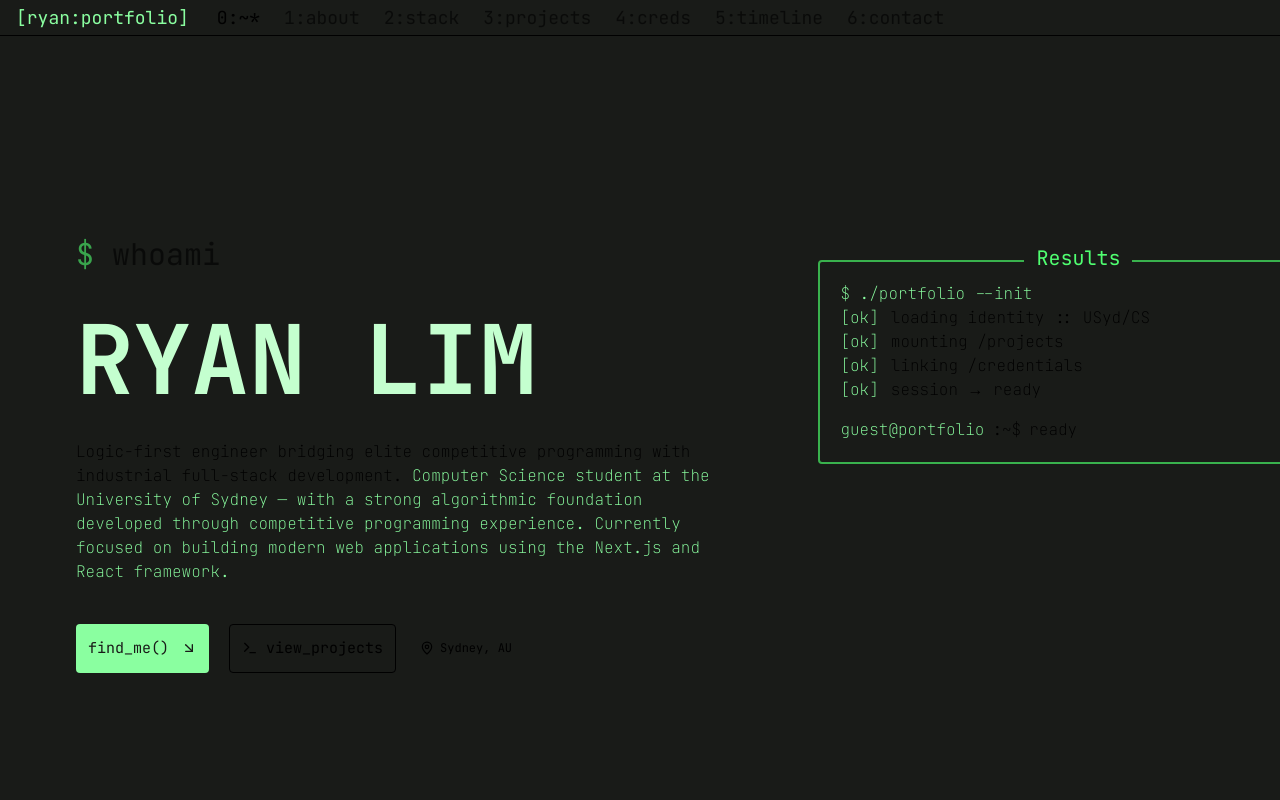
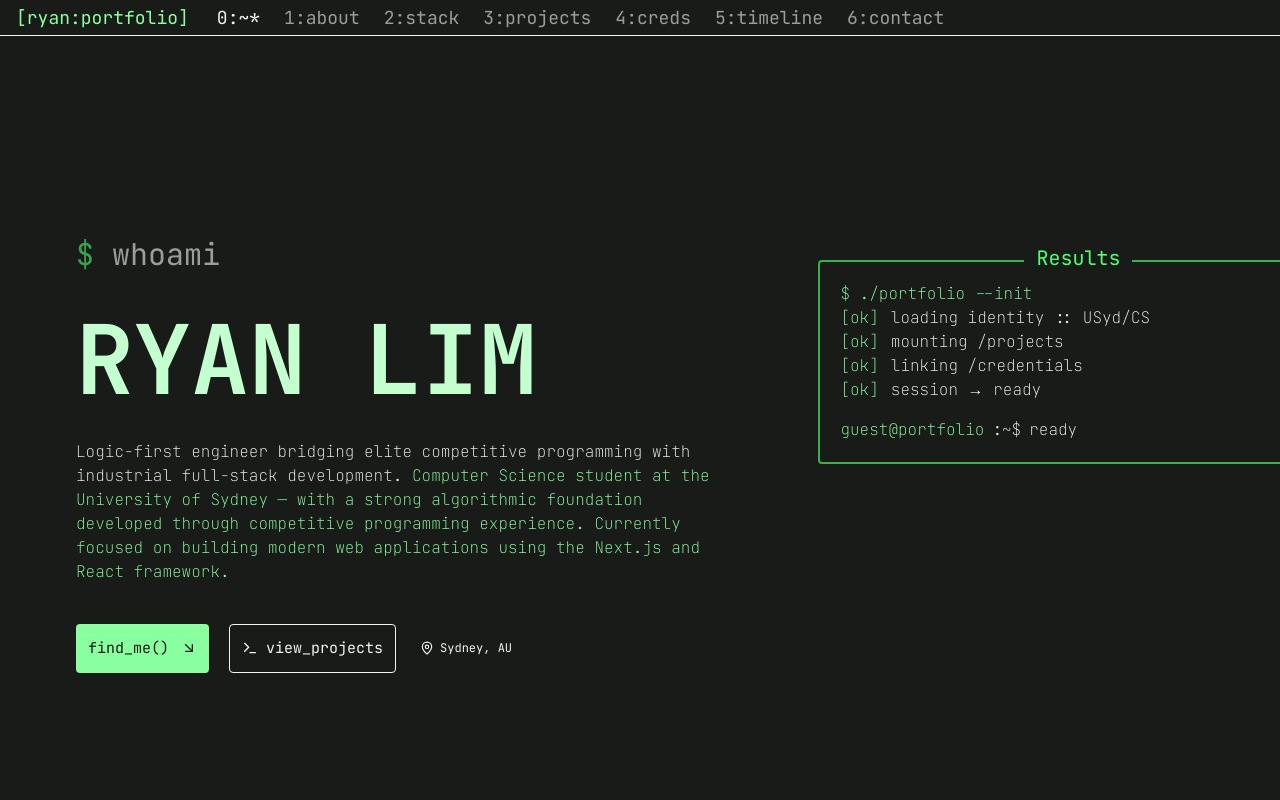
Before and after one commit to ZH-170/portfolio, a Next.js app: page / in a window 1280 px wide. Shown: the top 800 px of the page. Built offline with nearby package versions, Linux system fonts and the light colour scheme.

Commit message:
fix text color

```diff
--- a/src/app/page.tsx
+++ b/src/app/page.tsx
@@ -10,7 +10,7 @@ import Contact from "@/app/sections/Contact";
 
 export default function Home() {
     return (
-        <div className="dark relative min-h-screen bg-bgclr-d0 text-foreground">
+        <div className="dark relative min-h-screen bg-bgclr-d0 text-txtclr-d0">
             <TopBar />
             <main>
                 <Hero />
```
